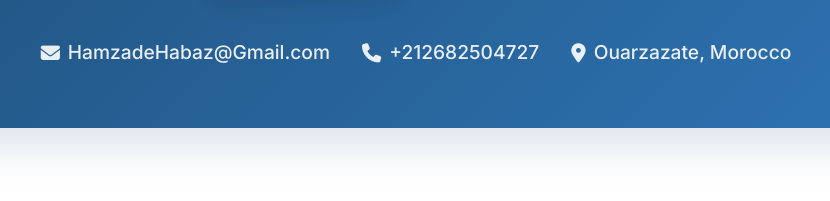
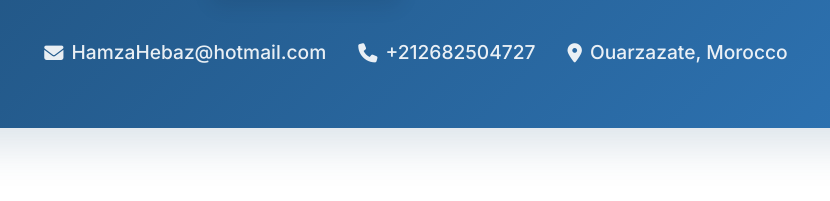
Before and after one commit to hamzahebaz/portfolio, a plain HTML site: page index.html in a window 1280 px wide. Shown: the part 5084-5285 px from the top of the page, 224-1054 px from the left. Drawn offline with Linux system fonts and the light colour scheme.

Commit message:
Update index.html

```diff
--- a/index.html
+++ b/index.html
@@ -180,11 +180,11 @@
                 <h2 data-i18n="cta.title">Ready to Grow Your Digital Presence?</h2>
                 <p data-i18n="cta.subtitle">Let's work together to create impactful marketing strategies</p>
                 <div class="cta-buttons">
-                    <a href="mailto:HamzadeHabaz@Gmail.com" class="btn-primary" data-i18n="cta.btn1">Start Your Project</a>
+                    <a href="mailto:HamzaHebaz@hotmail.com" class="btn-primary" data-i18n="cta.btn1">Start Your Project</a>
                     <a href="https://hamzahebaz.me/wp-content/uploads/Hamza_Hebaz_Digital_Marketing_CV-1.pdf" class="btn-outline-white" data-i18n="cta.btn2">Download Resume</a>
                 </div>
                 <div class="contact-info">
-                    <p><i class="fa-solid fa-envelope"></i> HamzadeHabaz@Gmail.com</p>
+                    <p><i class="fa-solid fa-envelope"></i> HamzaHebaz@hotmail.com</p>
                     <p><i class="fa-solid fa-phone"></i> +212682504727</p>
                     <p><i class="fa-solid fa-location-dot"></i> <span data-i18n="cta.location">Ouarzazate, Morocco</span></p>
                 </div>
```
